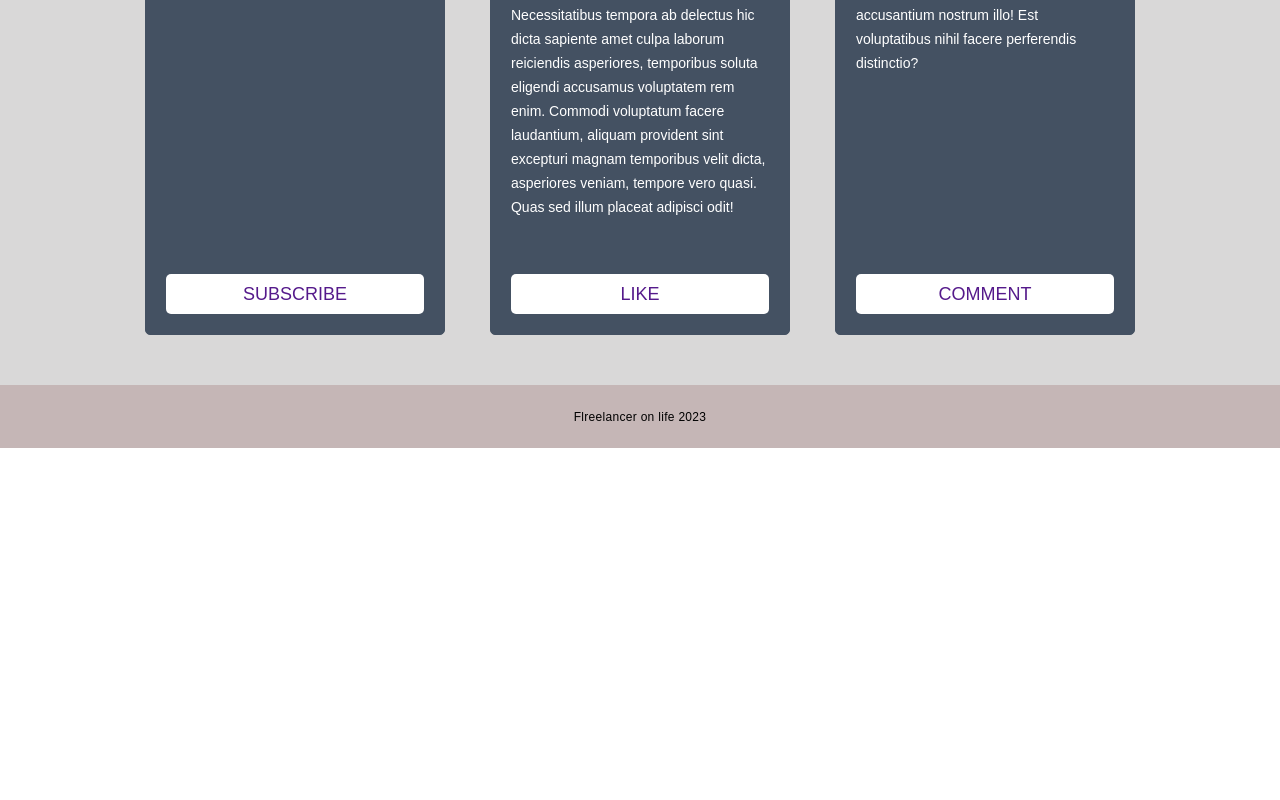
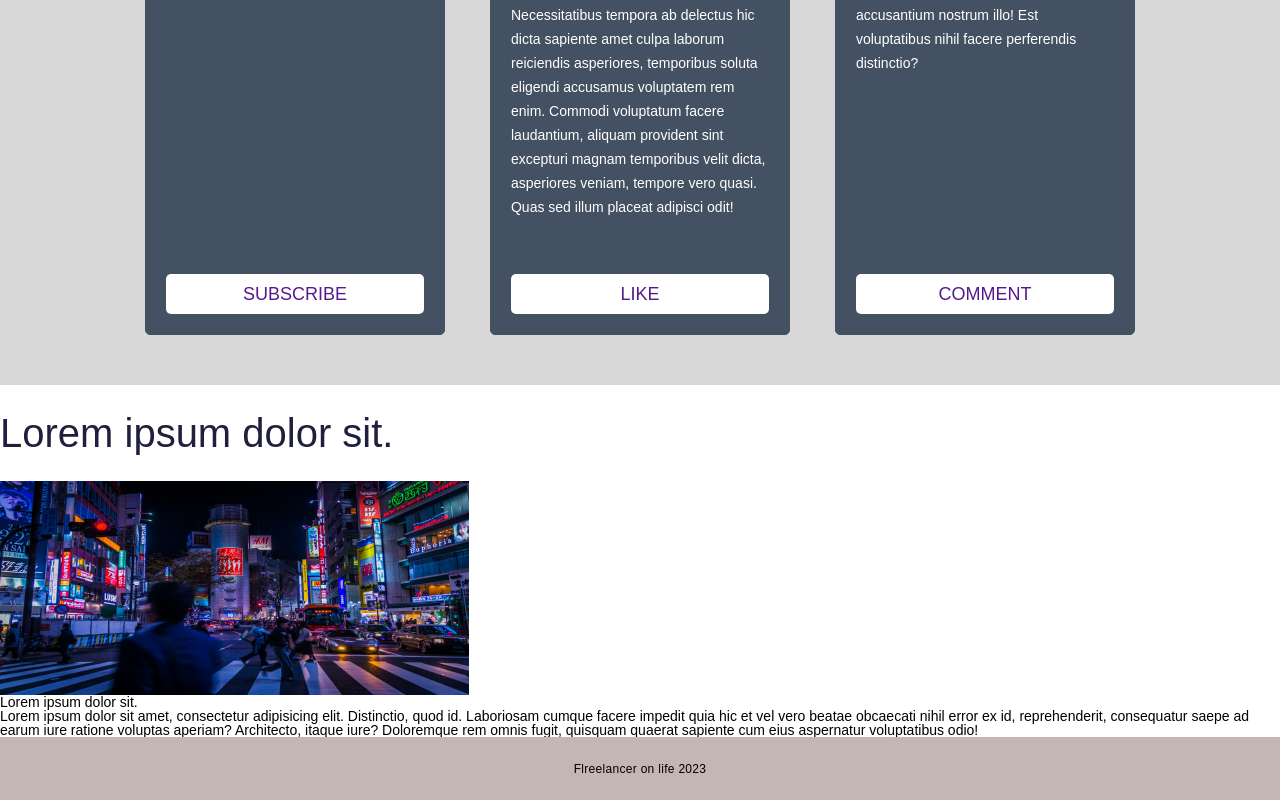
Before and after one commit to Viktor02v/Project-Flex, a plain HTML site: page project flex/index.html in a window 1280 px wide. Shown: the part 2386-3186 px from the top of the page. Before the commit the page ends 2834 px from the top, so only its background shows below. Drawn offline with Linux system fonts and the light colour scheme.

Commit message:
feature 2

```diff
--- a/project flex/index.html
+++ b/project flex/index.html
@@ -203,6 +203,22 @@
 					</div>
 				</div>
 			</div>
+			<div class="buttom-hi">
+				<div class="cantainer">
+					<div class="buttom-hi__title title">Lorem ipsum dolor sit.</div>
+					<div class="buttom-hi__row">
+						<div class="buttom-hi__image"><img src="/IMG/project flex 1.png" alt=""></div>
+						<div class="buttom-hi__body">
+							<div class="buttom-hi__title">Lorem ipsum dolor sit.</div>
+							<div class="buttom-hi__text">Lorem ipsum dolor sit amet, consectetur adipisicing elit. Distinctio,
+								quod id. Laboriosam cumque facere impedit quia hic et vel vero beatae obcaecati nihil error ex
+								id, reprehenderit, consequatur saepe ad earum iure ratione voluptas aperiam? Architecto, itaque
+								iure? Doloremque rem omnis fugit, quisquam quaerat sapiente cum eius aspernatur voluptatibus
+								odio!</div>
+						</div>
+					</div>
+				</div>
+			</div>
 		</div>
 	</div>
 	<footer class="footer">
--- a/project flex/scss/style.scss
+++ b/project flex/scss/style.scss
@@ -230,6 +230,29 @@ padding: 50px 0px;
 	}
 }
 
+.buttom-hi {
+	background-color: #6f6a6a;
+
+	&__title {
+		text-align: center;
+	}
+
+	&__row {
+	}
+
+	&__image {
+	}
+
+	&__body {
+	}
+
+	&__text {
+	}
+}
+.cantainer {
+}
+.title {
+}
 
 
 	.container {
```
